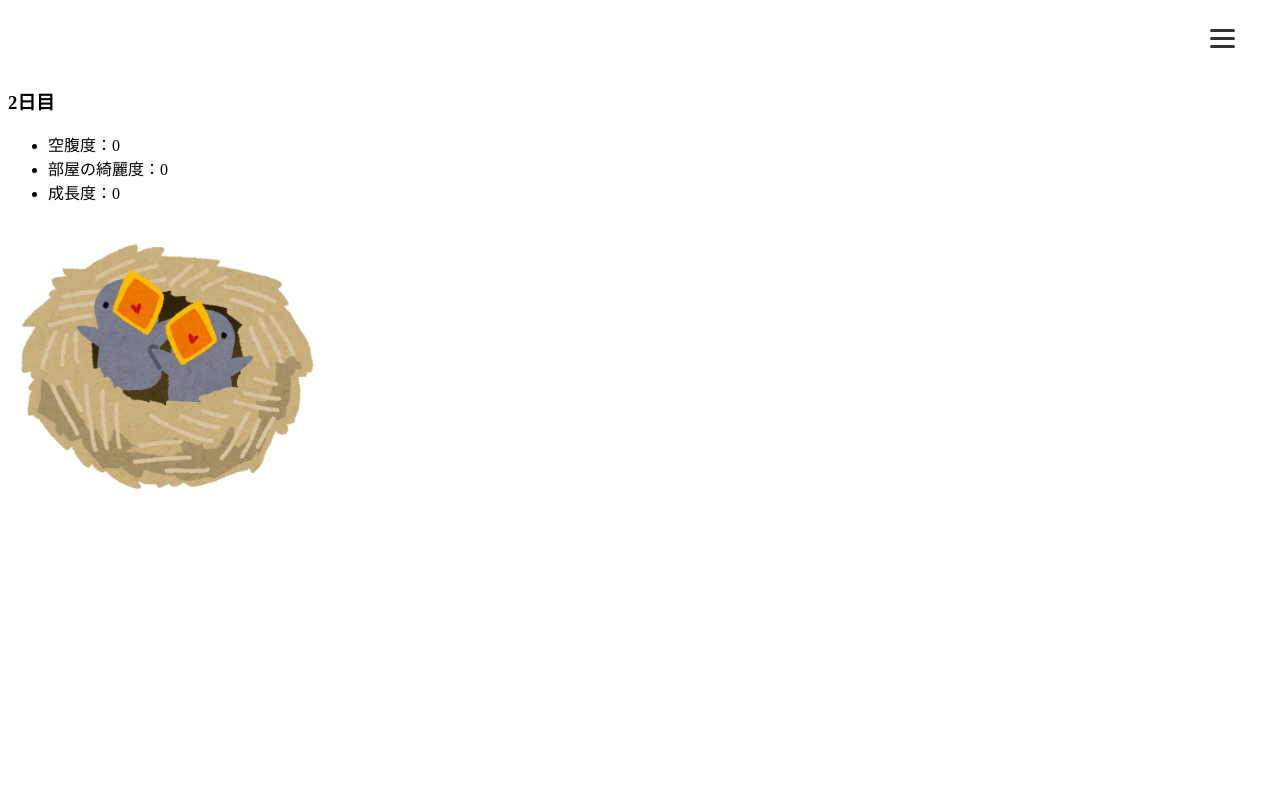
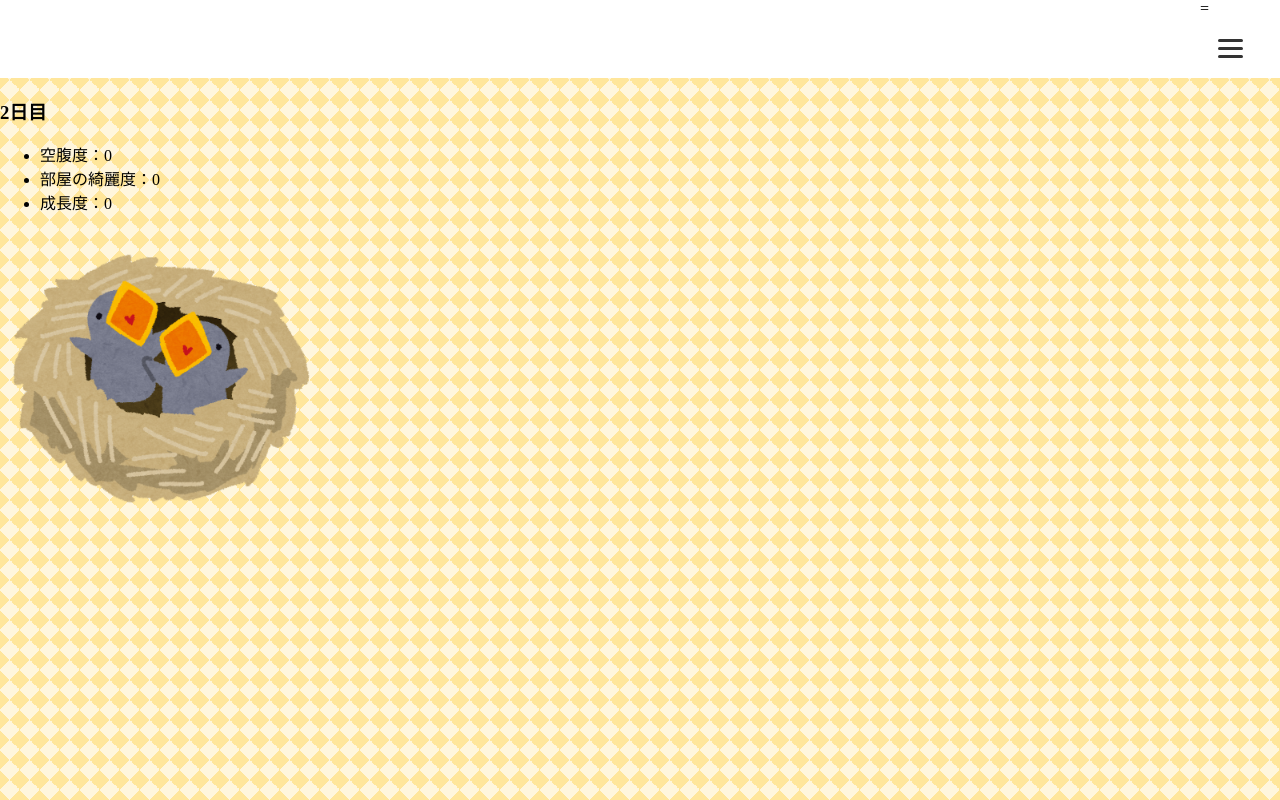
Before and after one commit to 2022AIT-OOP2-G10/Growing-Game, a Flask app: page /game in a window 1280 px wide. Run offline with Flask 2, Linux system fonts and the light colour scheme.

Commit message:
css追加

```diff
--- a/static/css/game.css
+++ b/static/css/game.css
@@ -93,3 +93,34 @@ header {
 #drawer_input:checked ~ .nav_content {
   left: 0;/* メニューを画面に入れる */
 }
+
+
+/*=============
+.bg_pattern
+==============*/
+
+.bg_pattern {
+  position: fixed;
+  top: 0;
+  left: 0;
+  width: 100vw;
+  height: 100vh;
+  background-color: #ffe9a7;
+  opacity: 0.4;
+  z-index: -1;
+}
+.Rhombus {
+  background-image:  linear-gradient(135deg, #ffc107 25%, transparent 25%), linear-gradient(225deg, #ffc107 25%, transparent 25%), linear-gradient(45deg, #ffc107 25%, transparent 25%), linear-gradient(315deg, #ffc107 25%, #ffe9a7 25%);
+  background-position:  20px 0, 20px 0, 0 0, 0 0;
+  background-size: 20px 20px;
+  background-repeat: repeat;
+}
+
+/*=============
+base
+==============*/
+
+html, body {
+  margin: 0;
+  padding: 0;
+}
--- a/templates/game.html
+++ b/templates/game.html
@@ -9,7 +9,8 @@
   <body>
     <header>
       <div class="nav">
-        <!-- ハンバーガーメニューの表示・非表示を切り替えるチェックボックス -->
+        <div class="bg_pattern Rhombus"></div>
+=     <!-- ハンバーガーメニューの表示・非表示を切り替えるチェックボックス -->
         <input id="drawer_input" class="drawer_hidden" type="checkbox">
         <!-- ハンバーガーアイコン -->
         <label for="drawer_input" class="drawer_open"><span></span></label>
```
